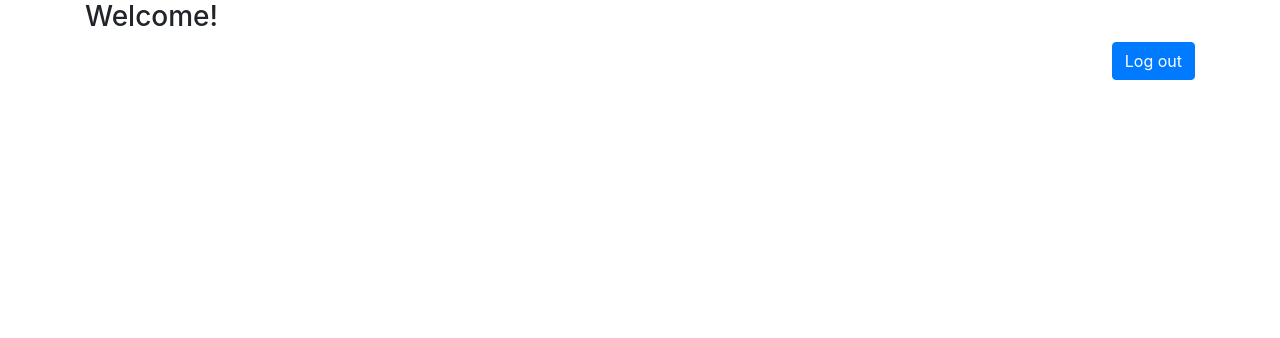
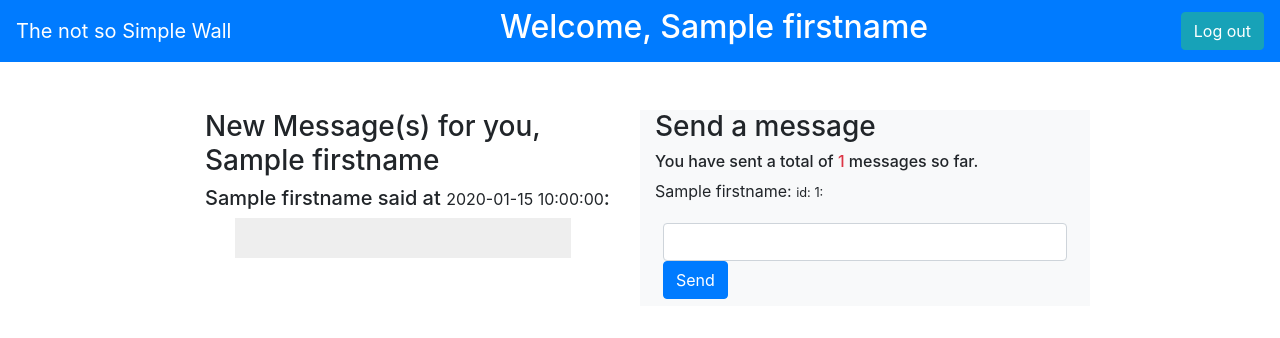
Before and after one commit to MichelleW/Login-and-Registration, a Flask app: template templates/welcome.html in a window 1280 px wide. Shown: the top 338 px of the page. Run offline with Flask 2, Linux system fonts and the light colour scheme; the template is opened without the code that fills it: most values are stand-ins (such as "Sample title", 1, 10 or a date in 2020); some libraries are stand-ins or nearby versions.

Commit message:
adding wall feature

```diff
--- a/server.py
+++ b/server.py
@@ -58,13 +58,14 @@ def register():
             }
         # store the result (an array) from talking to the database in the variable
         queryResults = mysql.query_db(query,data)
+        print('queryResults',queryResults)
         # if there's a match in db, user already exist
         if len(queryResults) > 0:
             flash("user email already exit")
-        #if user/email doesn't exist in db, insert it into the db
+        # if user/email doesn't exist in db, insert it into the db
         else:
-            query = "INSERT INTO mydb.users (firstname, lastname, email,password) VALUES (%(fname)s, %(lname)s, %(email)s,%(password_hash)s);"
-            queryResults = mysql.query_db(query,data)
+            queryInsert = "INSERT INTO thisWall.users (firstname, lastname, email,password,created_at,updated_at) VALUES (%(fname)s, %(lname)s, %(email)s,%(password_hash)s,NOW(),NOW());"
+            queryResults = mysql.query_db(queryInsert,data)
             # get the new user id and place it in session
             print("what is the query result after insert?",queryResults)
             session['userid'] = queryResults
@@ -73,33 +74,10 @@ def register():
 
     return redirect('/')
 
-
-# login route
-
-# @app.route('/login', methods=['Post'])
-# def login():
-#     # see if username/email existin in db
-#     query = "SELECT * FROM users WHERE email= %(email)s;"
-#     data = { "email": request.form['login_email']}
-#     queryResults = mysql.query_db(query,data)
-#     if queryResults:
-#         print('yes queryResults',queryResults)
-#         # assuming we only have one user with this username, the user would be first in the list we get back
-#         # of course, for this approach, we should have some logic to prevent duplicates of usernames when we create users
-#         # use bcrypt's check_password_hash method, passing the hash from our database and the password from the form
-#         if bcrypt.check_password_hash(queryResults[0]['password'], request.form['login_password']):
-#             # if we get True after checking the password, we may put the user id in session
-#             # never render on a post, always redirect!
-#             return redirect('/success')
-#         # if we didn't find anything in the database by searching by username or if the passwords don't match,
-#         # flash an error message and redirect back to a safe route
-#         flash("You could not be logged in")
-#         return redirect("/")
-
 @app.route('/login', methods=['POST'])
 def login():
     query = "SELECT * FROM users WHERE email = %(email)s;"
-    data = { "email" : request.form["login_email"] }
+    data = {"email":request.form['login_email']}
     result = mysql.query_db(query, data)
     print('logged and query result: ',result)
     if result:
@@ -109,14 +87,58 @@ def login():
     flash("You could not be logged in")
     return redirect("/")
 
+
+
 @app.route('/success')
 def success():
     #only valid users can see this page, so we will track sessions here
     if session['userid']:
         print('logged in success route for userid: ',session['userid'])
-        return render_template('welcome.html')
+        # must map data according to the query_db function
+        data = {
+            'sessionid':session['userid']
+        }
+        # join two tables by usersid = messages.sender_id
+        userQuery = "select * from messages join users on users.id = messages.sender_id WHERE recipient_id = %(sessionid)s;"
+        queryUserInfo = "select * from users WHERE users.id = %(sessionid)s;"
+        totalMsgSent = "select * from messages where messages.sender_id = %(sessionid)s;"
+        userInfo = mysql.query_db(queryUserInfo, data)
+        userQueryResult = mysql.query_db(userQuery, data)
+        queryAllOtherUsers = "SELECT * FROM users WHERE id <> %(sessionid)s;"
+
+        queryAllOtherUsersResults = mysql.query_db(queryAllOtherUsers,data)
+        totalMsgSent= mysql.query_db(totalMsgSent,data)
+        print('print query: ', userQueryResult)
+        return render_template('welcome.html',userMessages = userQueryResult, userInfo=userInfo,queryAllOtherUsersResults=queryAllOtherUsersResults, totalMsgSent=totalMsgSent)
+        return render_template('welcome.html',userInfo=userInfo)
     flash("please sign in")
     return redirect("/")
+
+@app.route('/create_message',methods=['Post'])
+def create_message():
+    # send a query to get all user names  except for current user in session
+    queryInsert = "INSERT INTO thisWall.messages (sender_id, recipient_id, messages,created_at,updated_at) VALUES (%(sessionid)s,%(recipient_id)s,%(messages)s, NOW(),NOW());"
+    data = {
+        'sessionid':session['userid'],
+        'messages': request.form['message'],
+        'recipient_id': request.form['recipient_id']
+        }
+
+
+    otherUsers = mysql.query_db(queryInsert,data)
+
+    return redirect('/success')
+
+
+@app.route('/delete/<id>')
+def delete(id):
+    data = {'deleteId' : id}
+    query = "DELETE FROM messages WHERE messages.id = %(deleteId)s;"
+    userQueryResult = mysql.query_db(query,data)
+    flash('Message was deleted')
+    return redirect('/success')
+
+
 
 @app.route('/logout')
 def logout():
@@ -125,11 +147,11 @@ def logout():
 
 
 #Pass in the database name here
-mysql = connectToMySQL('mydb')
+mysql = connectToMySQL('thisWall')
 
 # now, we may invoke the query_db method
 # select the table from the db
-# print("all the users", mysql.query_db("SELECT * FROM users;"))
+# print("all the users", mysql.query_db("SELECT * FROM messages;"))
 
 
 if __name__=="__main__":
--- a/templates/header.html
+++ b/templates/header.html
@@ -1,2 +1,6 @@
+
+<link href="//netdna.bootstrapcdn.com/font-awesome/3.2.1/css/font-awesome.css" rel="stylesheet">
 <link rel="stylesheet" href="https://stackpath.bootstrapcdn.com/bootstrap/4.1.1/css/bootstrap.min.css" integrity="sha384-WskhaSGFgHYWDcbwN70/dfYBj47jz9qbsMId/iRN3ewGhXQFZCSftd1LZCfmhktB"
 crossorigin="anonymous">
+
+<script src="https://cdnjs.cloudflare.com/ajax/libs/moment.js/2.22.2/locale/af.js"></script>
--- a/templates/welcome.html
+++ b/templates/welcome.html
@@ -5,19 +5,108 @@
   <meta charset="UTF-8">
   <meta name="viewport" content="width=device-width, initial-scale=1.0">
   <meta http-equiv="X-UA-Compatible" content="ie=edge">
-  <title>Login and Registration</title>
+  <title>Simple Wall</title>
   {% include 'header.html' %}
+  <style>
+
+  .message-text{
+    display: inline-block;
+    width: 80%;
+    margin-left: 30px;
+    vertical-align: top;
+    padding: 20px;
+  }
+  .message-text:nth-child(even){
+    background-color: #eee;
+  }
+  .message-text:nth-child(odd){
+    background-color: #369;
+  }
+  .icon-trash,.icon-trash:hover{
+    vertical-align: top;
+    margin-left: 20px;
+  }
+  .icon-trash:hover{
+    color:#369;
+    margin-left: 20px;
+  }
+
+.navbar-light .navbar-brand, .navbar {
+    color: white;
+}
+textarea{
+  width: 88%;
+  vertical-align: top;
+}
+label{
+  font-weight: bold;
+}
+
+/* temporarily reseting container size  */
+.container{
+  max-width: 900px;
+}
+.message{
+  width: 100%;
+}
+  </style>
 </head>
 
 <body>
-  <div class="container">
-    <h3>Welcome!</h3>
+    <header>
+        <nav class="navbar sticky-top navbar-light bg-primary">
+            <a class="navbar-brand" href="/">The not so Simple Wall</a>
+            <h2 class="text-center">Welcome, {{userInfo[0]['firstname']}}</h2><a href="/logout" class="btn btn-info">Log out</a>
+          </nav>
+
+    </header>
+  <div class="container mt-5">
+    <!-- output flash messages -->
     {% with messages = get_flashed_messages() %} {% if messages %} {% for message in messages %}
     <p class="alert alert-warning "> {{message}}</p>
     {% endfor %} {% endif %} {% endwith %}
-    <div class="text-right">
-      <a href="/logout" class="btn btn-primary">Log out</a>
-    </div>
+
+      <div class="row">
+        <div class="col mb-5">
+          <h3>New Message(s) for you, {{userInfo[0]['firstname']}}</h3>
+
+        {% for item in userMessages %}
+          <div class="message">
+              <h5> {{item['firstname']}} said at <small>{{item['created_at']}}</small>: </h5>
+
+              <div class="message-text">
+                  {{ item['messages'] }}
+
+               </div>
+               <a href="/delete/{{item['id']}}"><i class="text-right icon-trash icon-2x"></i></a>
+          </div>
+          {% endfor %}
+        </div>
+
+        <div class="col bg-light bg-alert">
+          <h3>Send a message</h3>
+          <!-- wrong info. we need total message sent, not received -->
+          <h6>You have sent a total of <span class="text-danger">
+            {{totalMsgSent| length}}</span> messages so far.</h6>
+
+            {% for user in queryAllOtherUsersResults %}
+
+              <div class="message">
+                  <p>{{ user['firstname']}}: <small>id: {{ user['id']}}:</small></p>
+                <form action="/create_message" method="Post">
+                  <div class="form-control-sm">
+                      <input type="hidden" name="recipient_id" value="{{ user['id']}}">
+                      <input type="text" name="message" class="form-control">
+                      <input type="submit" name="send" class="btn btn-primary" value="Send">
+                  </div>
+                </form>
+              </div>
+            {% endfor %}
+
+
+
+        </div>
+      </div>
   </div>
 </body>
 
```
Also changed, not shown: templates/index.html (+4 -4 lines).
